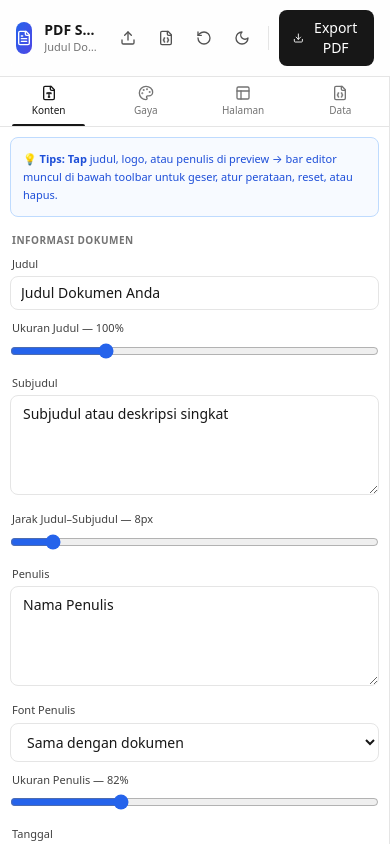
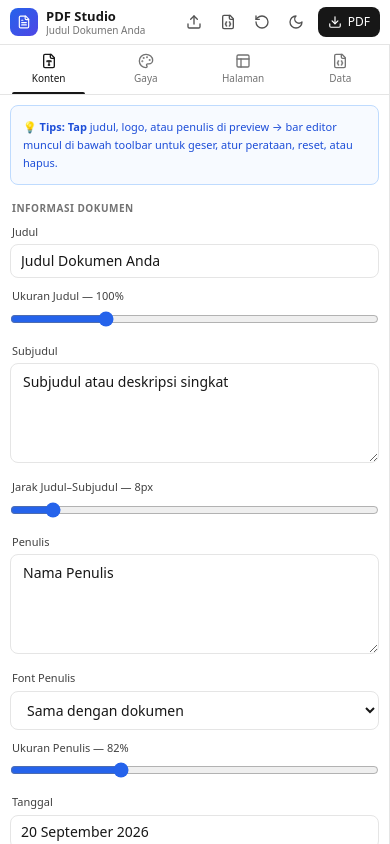
Before and after one commit to jampingkuda2-bot/bot, a Next.js app: page / in a window 390 px wide. Shown: the top 844 px of the page. Built offline with nearby package versions, Linux system fonts and the light colour scheme.

Commit message:
Refactor TopBar component for better styling
Updated styles and structure of the TopBar component for improved layout and responsiveness.

```diff
--- a/app/components/TopBar.js
+++ b/app/components/TopBar.js
@@ -6,20 +6,20 @@ export default function TopBar({
   onToggleTheme, onExport, onReset, onExportJson, onImportJson,
 }) {
   return (
-    <header className="sticky top-0 z-30 border-b border-neutral-200 dark:border-neutral-800 bg-white/80 dark:bg-neutral-900/80 backdrop-blur">
-      <div className="px-4 py-2.5 flex items-center justify-between gap-3">
-        <div className="flex items-center gap-3 min-w-0">
-          <div className="w-8 h-8 rounded-lg bg-gradient-to-br from-blue-600 to-indigo-600 grid place-items-center text-white">
-            <FileText className="w-4 h-4" />
+    <header className="sticky top-0 z-30 border-b border-neutral-200 dark:border-neutral-800 bg-white/90 dark:bg-neutral-900/90 backdrop-blur">
+      <div className="px-2.5 py-1.5 flex items-center justify-between gap-2">
+        <div className="flex items-center gap-2 min-w-0">
+          <div className="w-7 h-7 rounded-lg bg-gradient-to-br from-blue-600 to-indigo-600 grid place-items-center text-white shrink-0">
+            <FileText className="w-3.5 h-3.5" />
           </div>
           <div className="min-w-0">
-            <div className="text-sm font-semibold leading-tight truncate">PDF Studio</div>
-            <div className="text-[11px] text-neutral-500 truncate">
+            <div className="text-[13px] font-semibold leading-tight truncate">PDF Studio</div>
+            <div className="text-[10px] text-neutral-500 truncate leading-tight">
               {doc.title || 'Tanpa judul'}
             </div>
           </div>
         </div>
-        <div className="flex items-center gap-1.5">
+        <div className="flex items-center gap-0.5">
           <IconBtn title="Import JSON" onClick={onImportJson}>
             <Upload className="w-4 h-4" />
           </IconBtn>
@@ -32,21 +32,21 @@ export default function TopBar({
           <IconBtn title="Tema" onClick={onToggleTheme}>
             {dark ? <Sun className="w-4 h-4" /> : <Moon className="w-4 h-4" />}
           </IconBtn>
-          <div className="w-px h-6 bg-neutral-200 dark:bg-neutral-800 mx-1" />
           <button
             onClick={onExport}
             disabled={exporting}
-            className="inline-flex items-center gap-2 px-3.5 py-2 rounded-lg bg-neutral-900 dark:bg-white text-white dark:text-neutral-900 text-sm font-medium hover:opacity-90 disabled:opacity-60"
+            className="ml-1 inline-flex items-center gap-1.5 px-2.5 py-1.5 rounded-lg bg-neutral-900 dark:bg-white text-white dark:text-neutral-900 text-[12px] font-medium hover:opacity-90 disabled:opacity-60"
           >
             {exporting ? (
               <>
-                <div className="w-3.5 h-3.5 rounded-full border-2 border-current border-t-transparent animate-spin" />
-                <span className="hidden sm:inline">{progress || 'Memproses…'}</span>
+                <div className="w-3 h-3 rounded-full border-2 border-current border-t-transparent animate-spin" />
+                <span className="hidden sm:inline">{progress || 'Proses…'}</span>
               </>
             ) : (
               <>
-                <Download className="w-4 h-4" />
-                <span>Export PDF</span>
+                <Download className="w-3.5 h-3.5" />
+                <span className="hidden sm:inline">Export</span>
+                <span className="sm:hidden">PDF</span>
               </>
             )}
           </button>
```
